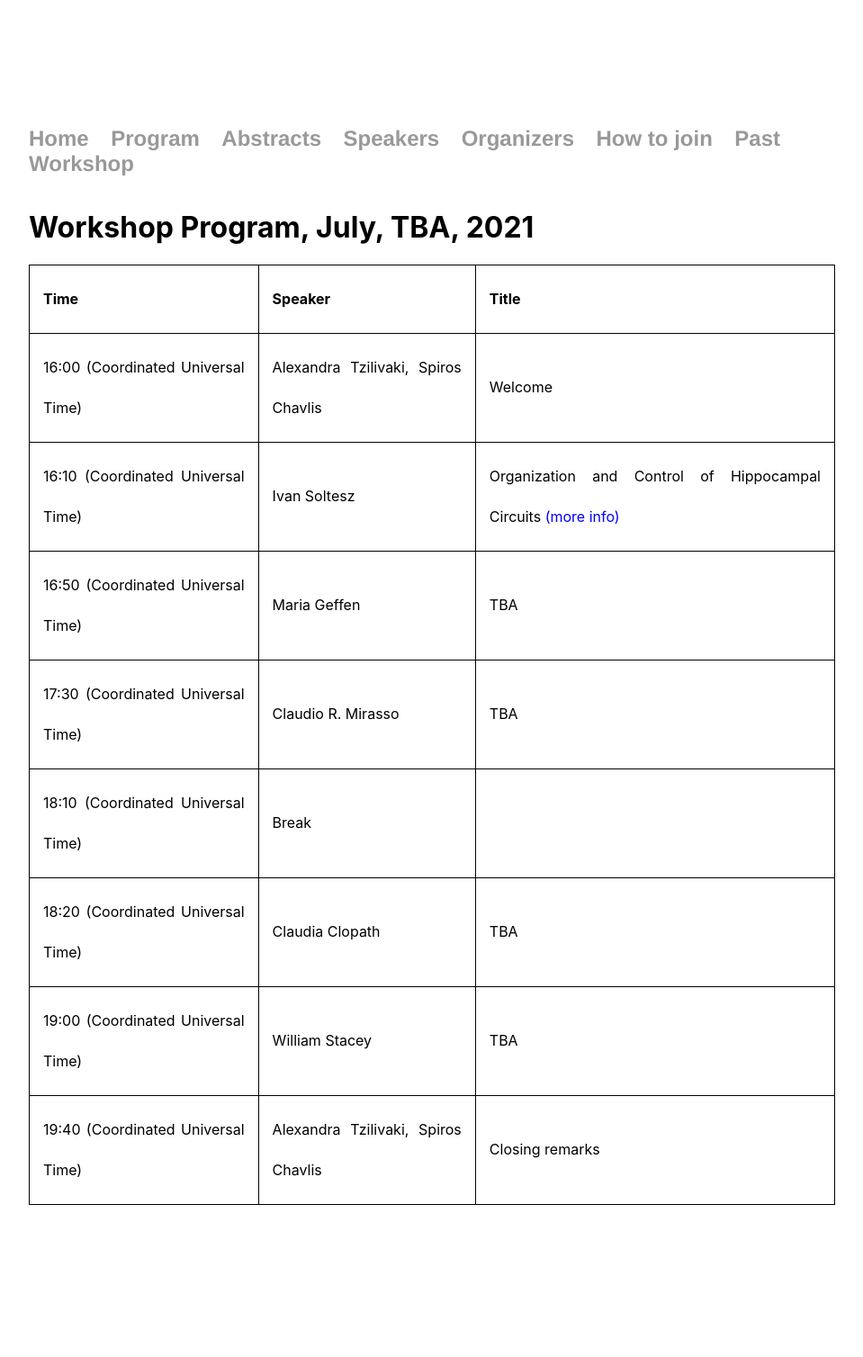
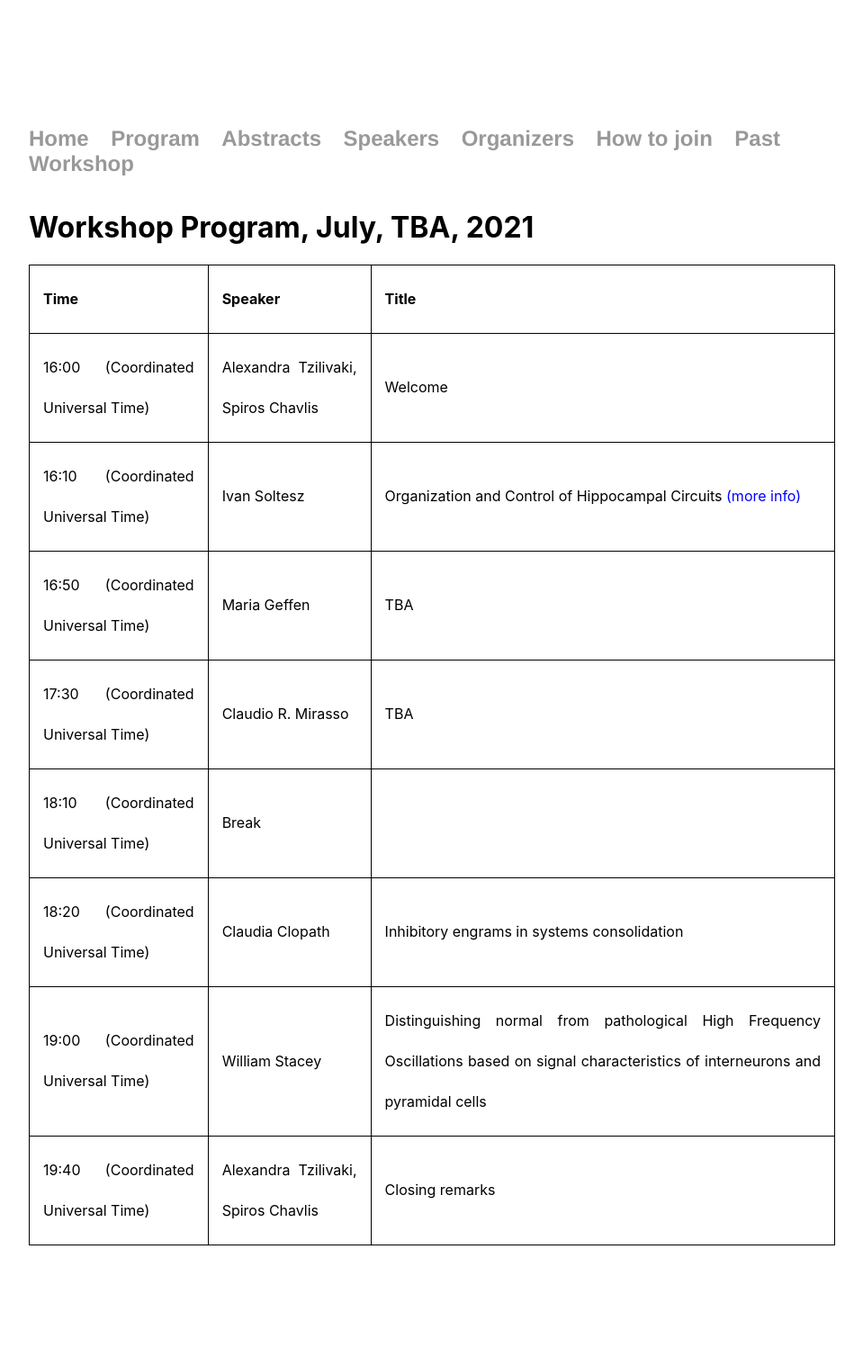
Before and after one commit to spirosChv/ocns2021interneurons, a Jekyll site: the page built from program/index.html, in a window 1280 px wide. Shown: the whole page at 90% size, without its empty margins (160-1119 px from the left). Built offline with Jekyll 4.4.1, drawn with Linux system fonts in a browser that asks for light colours; before the commit the page ends 1463 px from its top, so only the background shows below that.

Commit message:
Update index.html

```diff
--- a/program/index.html
+++ b/program/index.html
@@ -57,12 +57,12 @@ title: Workshop Program
    <tr>
    <td><script type="text/javascript">localize("06/06/2021 06:20:00 PM"); </script></td>
    <td>Claudia Clopath</td>
-    <td>TBA</td>
+    <td>Inhibitory engrams in systems consolidation</td>
   </tr>
    <tr>
       <td><script type="text/javascript">localize("06/06/2021 07:00:00 PM"); </script></td>
     <td>William Stacey</td>
-    <td>TBA</td>
+    <td>Distinguishing normal from pathological High Frequency Oscillations based on signal characteristics of interneurons and pyramidal cells</td>
   </tr>
     <tr>
      <td><script type="text/javascript">localize("06/06/2021 07:40:00 PM"); </script></td>
```
